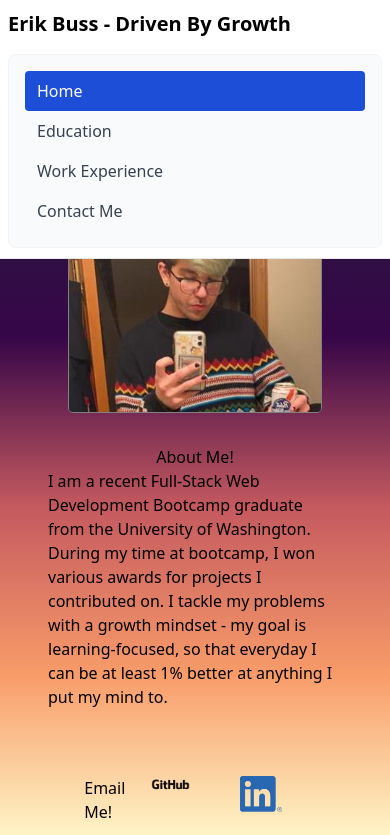
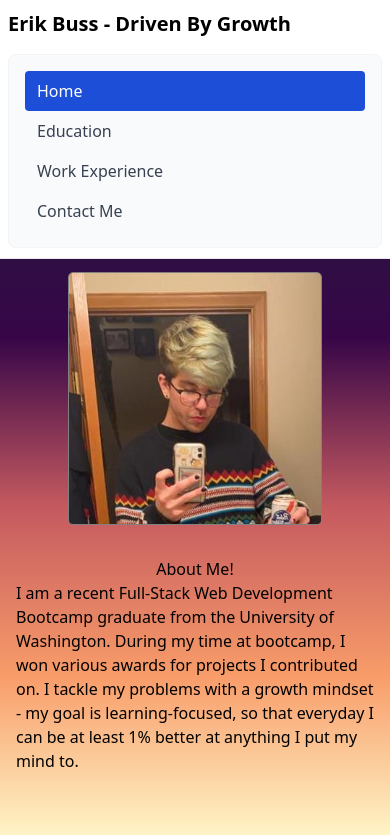
Before and after one commit to neft-tk/portfolio-2.0, a React (Create React App) app: page / in a window 390 px wide. Shown: the top 835 px of the page. Built offline with nearby package versions, Linux system fonts and the light colour scheme; grey boxes are pictures that could not be loaded.

Commit message:
updating spacing of footer and mobile spacings

```diff
--- a/src/components/About.jsx
+++ b/src/components/About.jsx
@@ -15,11 +15,11 @@ export default function About() {
     return (
       <>
       <div className="block">
-        <div className="flex flex-col justify-evenly items-center md:flex-row mx-12 my-32">
+        <div className="flex flex-col my-60 justify-evenly items-center md:flex-row lg:mx-12 lg:my-32">
         <div className="m-8">
           <img src={Image} alt="selfie" className="selfie"/>
         </div>
-        <div>
+        <div className="mx-4">
           <h1 className="text-center">About Me!</h1>
           <p>I am a recent Full-Stack Web Development Bootcamp graduate from the University of Washington. During my time at bootcamp, I won various awards for projects I contributed on. I tackle my problems with a growth mindset - my goal is learning-focused, so that everyday I can be at least 1% better at anything I put my mind to.  </p>
         </div>
--- a/src/components/Footer.jsx
+++ b/src/components/Footer.jsx
@@ -6,7 +6,7 @@ export default function Footer() {
   return (
     <>
       <div className="footer">
-        <div className="flex flex-row sticky">
+        <div className="flex flex-row">
           <a href="mailto: ebussman@gmail.com">Email Me!</a>
           <a href="https://github.com/neft-tk" target="blank">
             <img src={Github} alt="github" className="icon" />
--- a/src/components/pages/Education.jsx
+++ b/src/components/pages/Education.jsx
@@ -7,31 +7,31 @@ import IBLogo from "../../assets/images/IBLogo.png";
 export default function Education() {
   return (
     <>
-      <div className="block flex flex-col items-center justify-evenly mx-12 my-32">
+      <div className="block flex flex-col my-60 items-center justify-evenly lg:mx-12 lg:my-32">
           <h1>Education</h1>
         <div className="flex flex-col md:flex-row">
           <div className="education-card">
-          <img src={IBLogo} className="school-icon mx-2"/>
+          <img src={IBLogo} alt="Interlake High School logo for international baccalaureate program" className="school-icon mx-2"/>
             <a
               href="https://bsd405.org/interlake/about/ib/#:~:text=Interlake%20students%20pursue%20IB%20Diploma,%2C%20and%20Service%20(CAS)."
-              target="_blank"
+              target="_blank" rel="noreferrer"
             >
               Interlake High School: International Baccalaureate Program
             </a>
           </div>
           <div className="education-card">
-          <img src={NEULogo} className="school-icon mx-2"/>
-            <a href="https://www.northeastern.edu/" target="_blank">
+          <img src={NEULogo} alt="Northeastern University Logo" className="school-icon mx-2"/>
+            <a href="https://www.northeastern.edu/" target="_blank" rel="noreferrer">
               Northeastern University: BA in English, Minor in Japanese
             </a>
           </div>
           <div className="education-card">
-          <img src={BCLogo} className="school-icon mx-2"/>
-            <a href="https://www.bellevuecollege.edu/" target="_blank">Bellevue College: Technical Writing Certificate</a>
+          <img src={BCLogo} alt="Bellevue College logo" className="school-icon mx-2"/>
+            <a href="https://www.bellevuecollege.edu/" target="_blank" rel="noreferrer">Bellevue College: Technical Writing Certificate</a>
           </div>
           <div className="education-card">
-            <img src={UWLogo} className="school-icon mx-2"/>
-            <a href="https://bootcamp.uw.edu/" target="_blank">University of Washington Fullstack Web Development Bootcamp
+            <img src={UWLogo} alt="University of Washington logo" className="school-icon mx-2"/>
+            <a href="https://bootcamp.uw.edu/" target="_blank" rel="noreferrer">University of Washington Fullstack Web Development Bootcamp
             </a>
           </div>
         </div>
--- a/src/components/pages/Work.jsx
+++ b/src/components/pages/Work.jsx
@@ -52,7 +52,7 @@ export default function Work() {
           </ul>
           </a>
         </div>
-        <div className="project-card">
+        <div className="project-card mb-20">
           <a href="https://dignitas.gg/" target="_blank" rel="noreferrer">
             <h1 className="text-center m-2 text-xl">Dignitas</h1>
             <ul>
--- a/src/style.css
+++ b/src/style.css
@@ -19,7 +19,7 @@
     }
 
     .footer {
-        @apply fixed inset-x-1/2 bottom-5 items-center flex flex-row justify-center;
+        @apply absolute md:fixed inset-x-1/2 md:bottom-5 items-center flex flex-row justify-center;
     }
 
     .education-card {
@@ -27,7 +27,7 @@
     }
 
     .work-list {
-        @apply items-center flex flex-col justify-between m-4 lg:flex-row
+        @apply items-center flex flex-col justify-between mx-4 my-10 lg:flex-row
     }
 }
 
@@ -40,6 +40,10 @@ html {
 
 body {
     background-color: transparent;
+}
+
+p{
+    font-size: calc(6px+2vmin);
 }
 
 .background-dawn {
```
